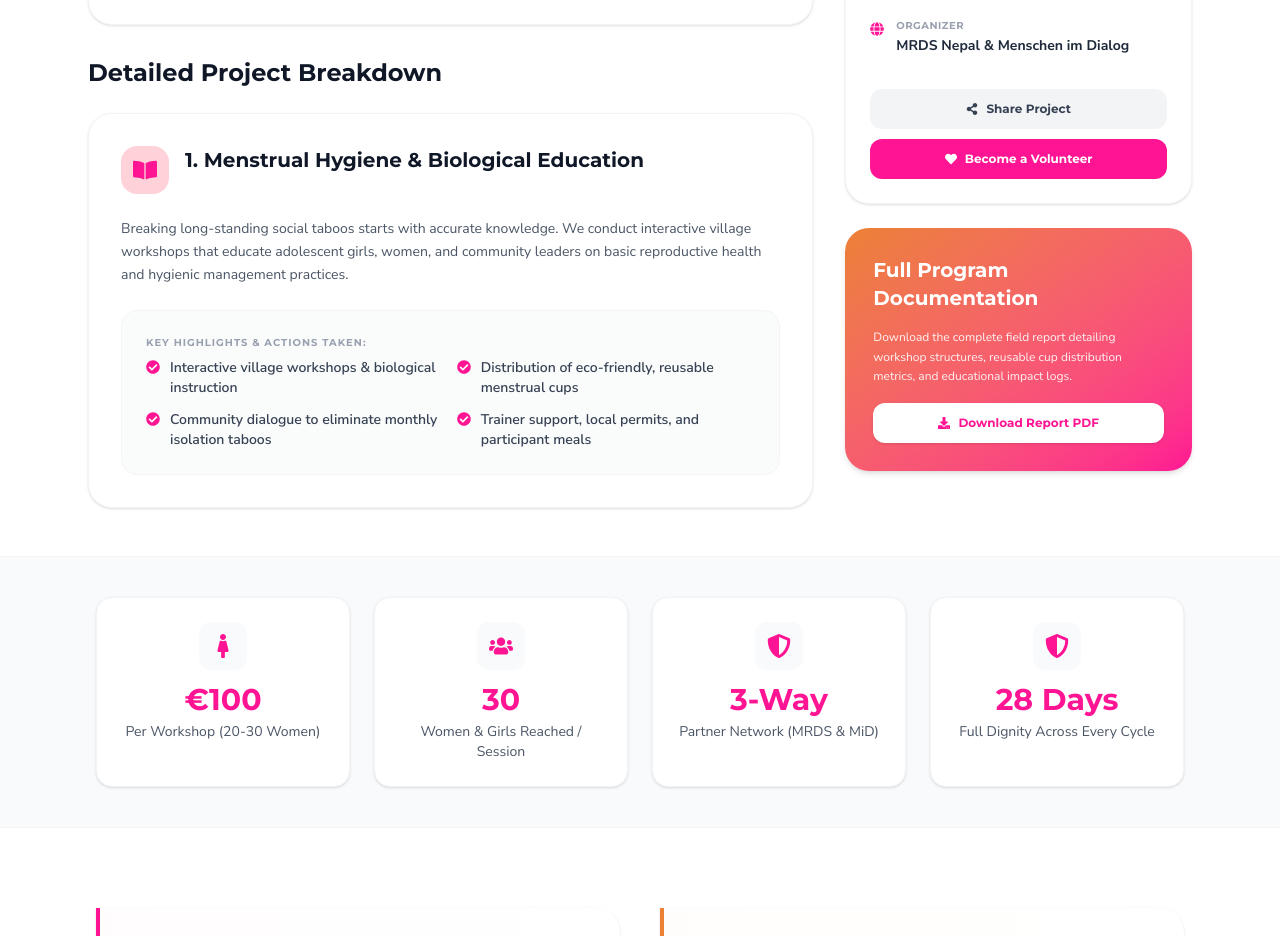
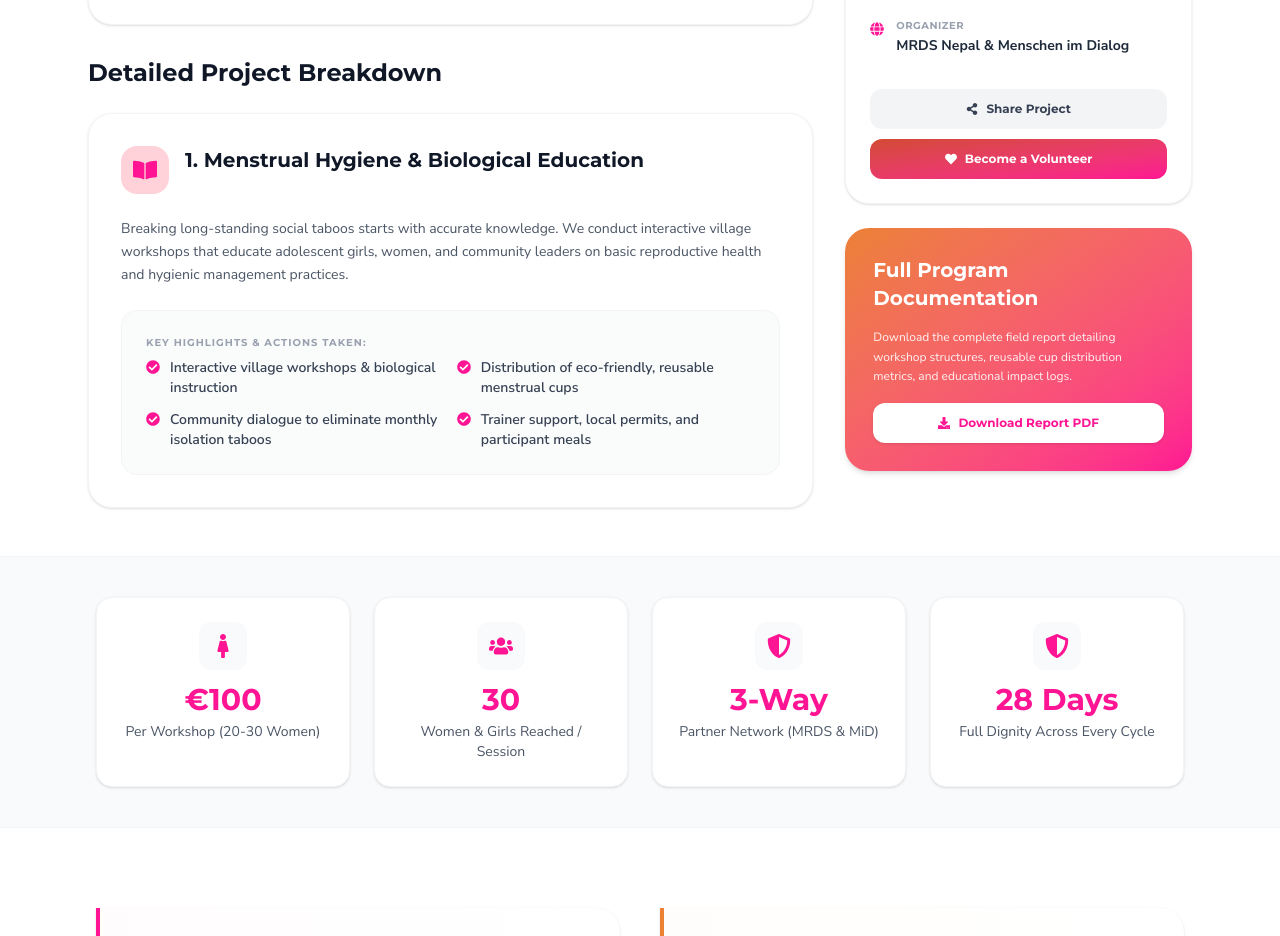
Before and after one commit to ManaraOfficial/Manara_Website, a React (Vite) app in the folder manara-website/: page /project-28 in a window 1280 px wide. Shown: the part 1340-2276 px from the top of the page. Built offline with nearby package versions, Linux system fonts and the light colour scheme.

Commit message:
add gradient for button in p28

```diff
--- a/manara-website/src/detailPage/Project28Detail.jsx
+++ b/manara-website/src/detailPage/Project28Detail.jsx
@@ -383,7 +383,7 @@ const Project28Detail = () => {
 
                 <Link
                   to='/contact'
-                  className="w-full py-3 bg-[deeppink] hover:bg-[hotpink] text-white text-xs font-bold rounded-xl flex items-center justify-center gap-2 transition font-['Montserrat',sans-serif]"
+                  className="w-full py-3 bg-gradient-to-br from-[#D34A32] to-[#ff1493] hover:bg-[deeppink] text-white text-xs font-bold rounded-xl flex items-center justify-center gap-2 transition font-['Montserrat',sans-serif]"
                 >
                   <FaHeart /> Become a Volunteer
                 </Link>
```
